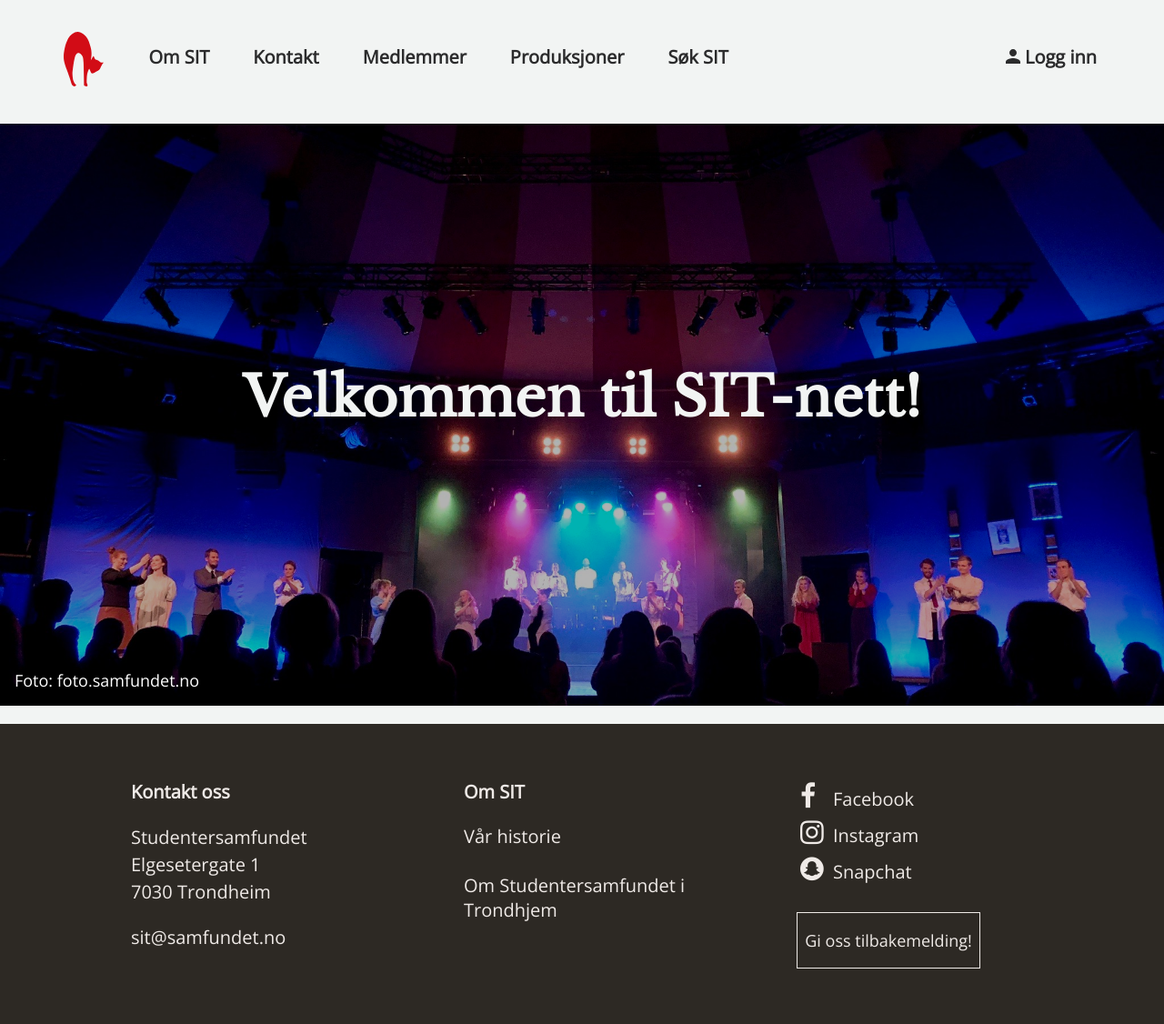
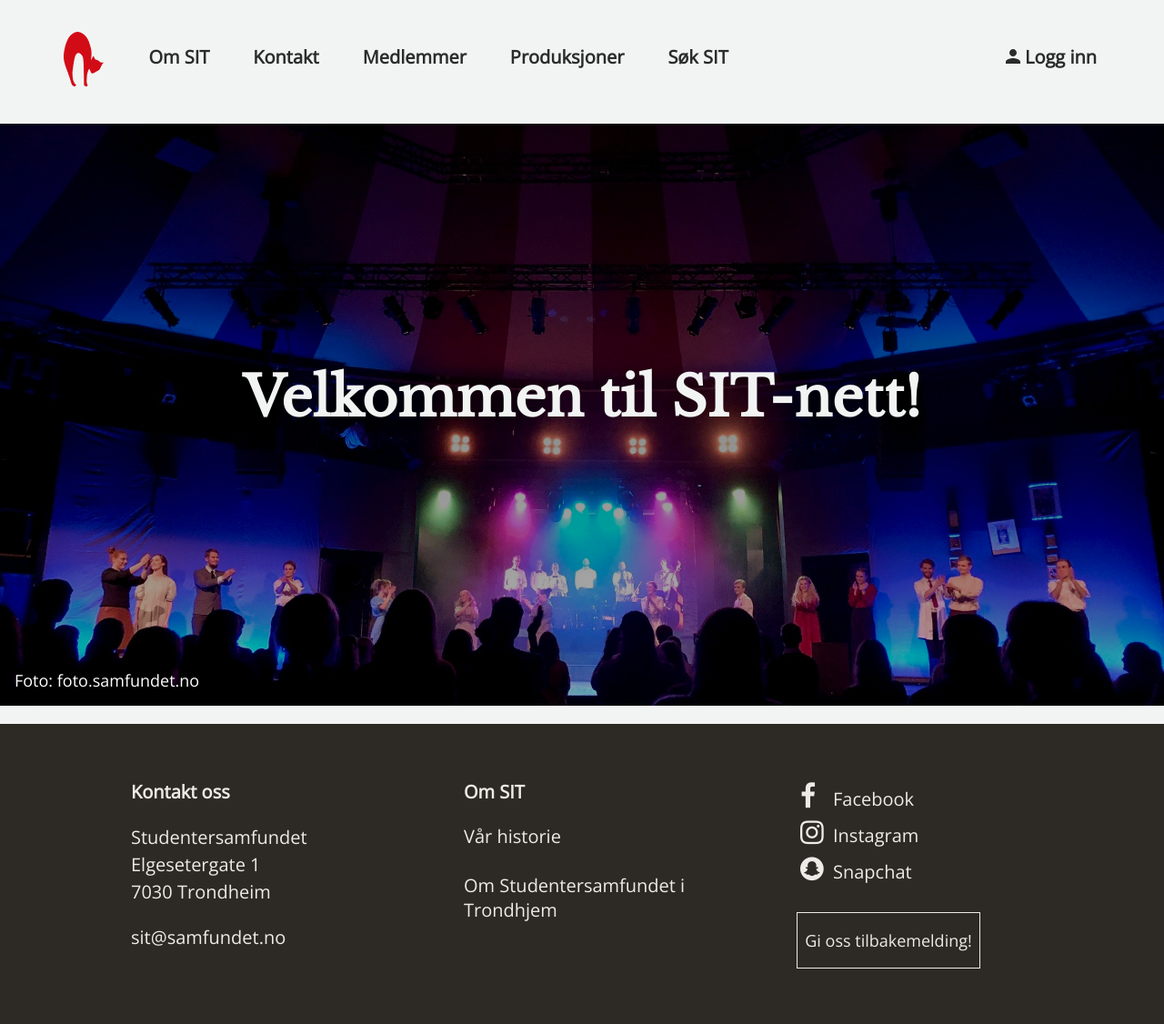
Before and after one commit to Studentersamfundets-Interne-Teater/sit-web, a Django app: page / in a window 1280 px wide. Shown: the whole page at 91% size. Run offline with Django 3.2, Linux system fonts and the light colour scheme; data comes from the database, SQL or seed files in the repository; data that the repository does not hold is empty.

Commit message:
Add dark gradient overlay to hero image

```diff
--- /dev/null
+++ b/SITnett/graphics/css/hero.css
@@ -0,0 +1,9 @@
+.hero-gradient-overlay {
+  position: absolute;
+  top: 0;
+  left: 0;
+  height: 100%;
+  width: 100%;
+  background: linear-gradient(#000000 50%, transparent);
+  opacity: 0.2;
+}
--- a/SITnett/templates/hoved.html
+++ b/SITnett/templates/hoved.html
@@ -1,5 +1,10 @@
-{% extends "meny.html" %} {% load static %} {% block innhold %}
+{% extends "meny.html" %} {% load static %}
 
+{% block header_content %}
+<link rel="stylesheet" href="{% static 'css/hero.css' %}"/>
+{% endblock header_content %}
+
+{% block innhold %}
 <section class="hero" id="hero">
   {% if ar.forsidebilde %}
     <img class="hero-image" id="hero-image"
@@ -14,6 +19,7 @@
     data-landscape="{% static 'img/default_hero.jpg' %}"
     data-portrait="{% static 'img/default_hero.jpg' %}">
   {% endif %}
+  <div class="hero-gradient-overlay"></div>
   <div class="hero-container">
     <h1 class="hero-title">
       {% if ar.forsidetittel %}
```
